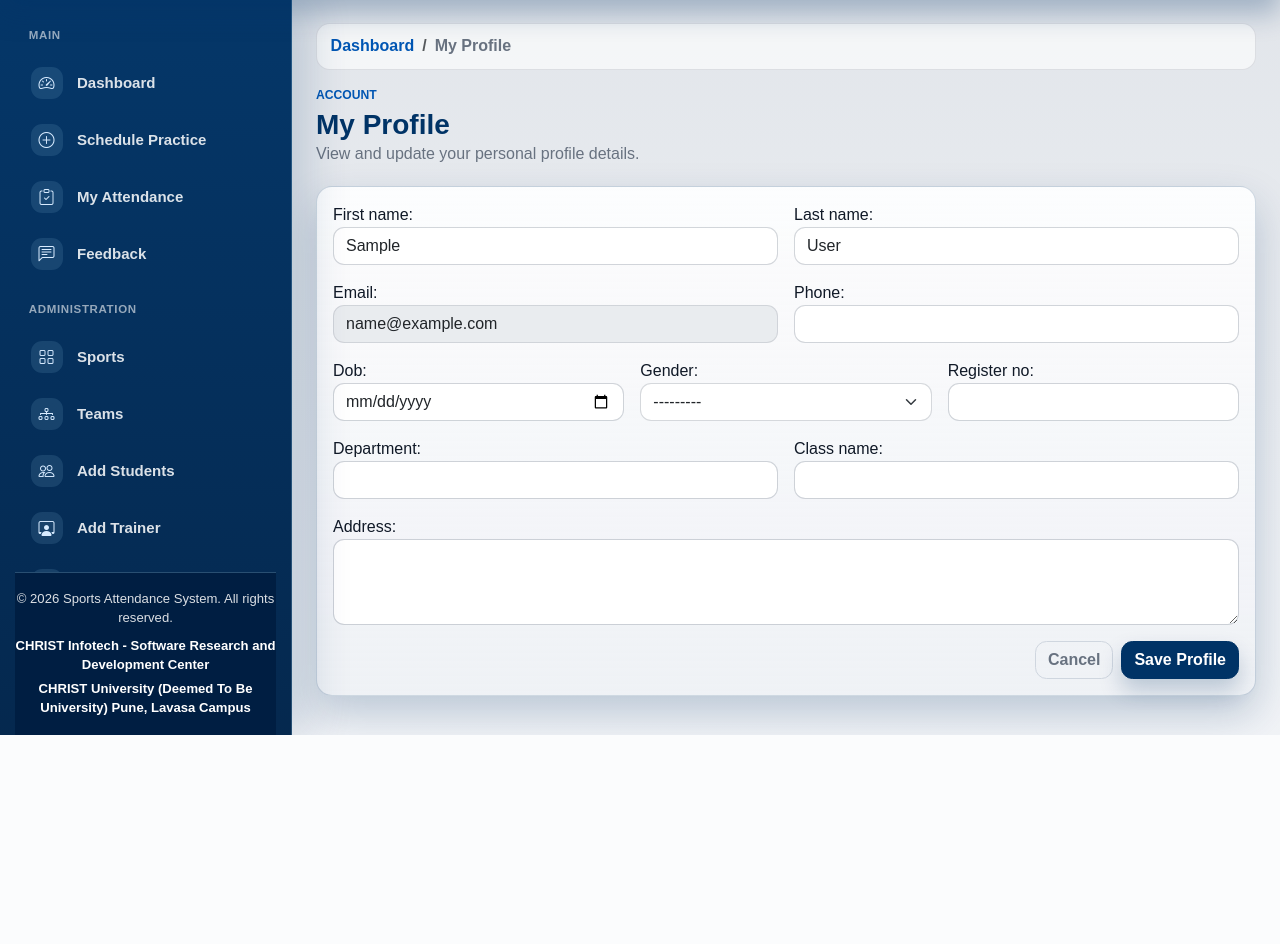
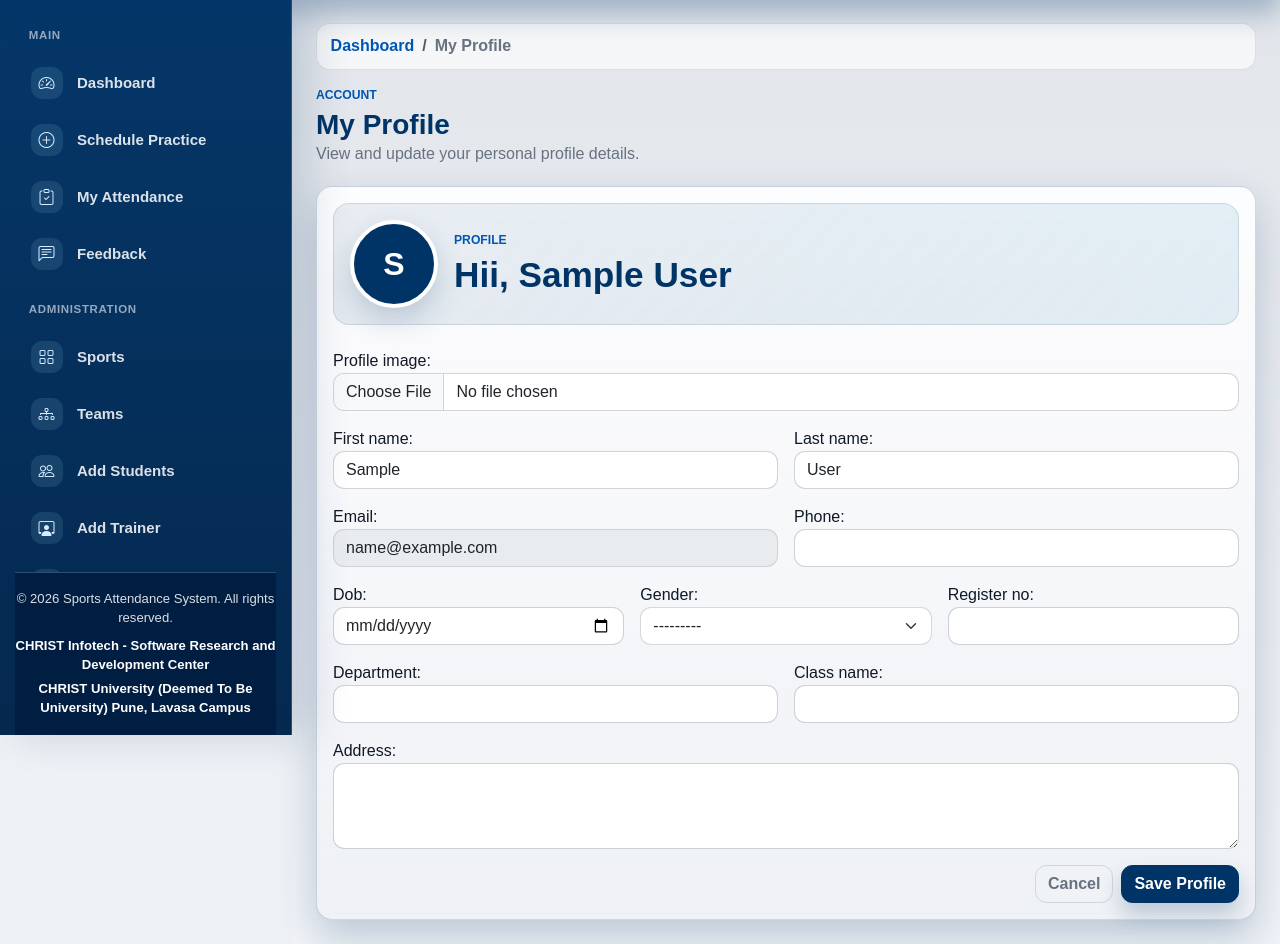
Before and after one commit to DeshpandeChetan/Sports-Attendance-System, a Django app: page /my-profile/ in a window 1280 px wide. Shown: the part 65-1009 px from the top of the page. Before the commit the page ends 800 px from the top, so only its background shows below. Run offline with Django 5.2, Linux system fonts and the light colour scheme; the visitor is signed in with stand-in values (Sample User, id 1); data comes from the database, SQL or seed files in the repository; data that the repository does not hold is empty.

Commit message:
Added Profile picture

```diff
--- a/core/forms.py
+++ b/core/forms.py
@@ -81,10 +81,11 @@ class ProfileForm(BootstrapFormMixin, forms.ModelForm):
 
     class Meta:
         model = UserProfile
-        fields = ["department", "class_name", "phone", "dob", "address", "register_no", "gender"]
+        fields = ["profile_image", "department", "class_name", "phone", "dob", "address", "register_no", "gender"]
         widgets = {
             "dob": forms.DateInput(attrs={"type": "date"}),
             "address": forms.Textarea(attrs={"rows": 3}),
+            "profile_image": forms.ClearableFileInput(attrs={"accept": "image/*"}),
         }
 
     def __init__(self, *args, **kwargs):
@@ -93,6 +94,12 @@ class ProfileForm(BootstrapFormMixin, forms.ModelForm):
         self.fields["first_name"].initial = self.user_instance.first_name
         self.fields["last_name"].initial = self.user_instance.last_name
         self.fields["email"].initial = self.user_instance.email
+
+    def clean_profile_image(self):
+        image = self.cleaned_data.get("profile_image")
+        if image and hasattr(image, "content_type") and not image.content_type.startswith("image/"):
+            raise forms.ValidationError("Only image files can be uploaded.")
+        return image
 
     def save(self, commit=True):
         profile = super().save(commit=False)
--- a/core/models.py
+++ b/core/models.py
@@ -31,6 +31,7 @@ class UserProfile(TimeStampedModel):
     address = models.TextField(blank=True)
     register_no = models.CharField(max_length=60, blank=True)
     gender = models.CharField(max_length=30, blank=True)
+    profile_image = models.ImageField(upload_to="profile_images/", blank=True, null=True)
 
     def __str__(self):
         return f"{self.user.get_full_name() or self.user.username} ({self.get_role_display()})"
--- a/core/views.py
+++ b/core/views.py
@@ -890,8 +890,7 @@ def trainers_list(request):
 @role_required(*ADMIN_ROLES)
 def settings_page(request):
     inactive_users = User.objects.filter(is_active=False).select_related("profile").order_by("first_name", "last_name", "email")
-    notification_count = Notification.objects.filter(user=request.user).count()
-    return render(request, "core/settings.html", {"inactive_users": inactive_users, "notification_count": notification_count})
+    return render(request, "core/settings.html", {"inactive_users": inactive_users})
 
 
 @login_required
@@ -907,7 +906,7 @@ def restore_user(request, pk):
 @login_required
 def my_profile(request):
     profile, _ = UserProfile.objects.get_or_create(user=request.user)
-    form = ProfileForm(request.POST or None, instance=profile, user_instance=request.user)
+    form = ProfileForm(request.POST or None, request.FILES or None, instance=profile, user_instance=request.user)
     if request.method == "POST" and form.is_valid():
         form.save()
         messages.success(request, "Profile updated.")
--- a/sports_attendance/settings.py
+++ b/sports_attendance/settings.py
@@ -128,6 +128,8 @@ USE_TZ = True
 STATIC_URL = 'static/'
 STATICFILES_DIRS = [BASE_DIR / 'static']
 STATIC_ROOT = BASE_DIR / 'staticfiles'
+MEDIA_URL = 'media/'
+MEDIA_ROOT = BASE_DIR / 'media'
 
 SITE_ID = 1
 LOGIN_REDIRECT_URL = 'dashboard'
--- a/sports_attendance/urls.py
+++ b/sports_attendance/urls.py
@@ -15,6 +15,8 @@ Including another URLconf
     2. Add a URL to urlpatterns:  path('blog/', include('blog.urls'))
 """
 from django.contrib import admin
+from django.conf import settings
+from django.conf.urls.static import static
 from django.urls import include, path
 
 urlpatterns = [
@@ -22,3 +24,6 @@ urlpatterns = [
     path('accounts/', include('allauth.urls')),
     path('', include('core.urls')),
 ]
+
+if settings.DEBUG:
+    urlpatterns += static(settings.MEDIA_URL, document_root=settings.MEDIA_ROOT)
--- a/static/css/app.css
+++ b/static/css/app.css
@@ -50,6 +50,10 @@ body {
   width: 34px;
 }
 
+img.avatar {
+  object-fit: cover;
+}
+
 .navbar-brand {
   color: #ffffff;
 }
@@ -100,6 +104,48 @@ body {
   background: rgba(127, 179, 213, .28);
   border-color: var(--tertiary);
   color: #ffffff;
+}
+
+.dashboard-welcome {
+  color: var(--secondary);
+  font-size: 1.15rem;
+  font-weight: 800;
+  margin: .15rem 0 .25rem;
+}
+
+.profile-hero {
+  align-items: center;
+  background: linear-gradient(135deg, rgba(0, 51, 102, .08), rgba(127, 179, 213, .2));
+  border: 1px solid rgba(0, 51, 102, .12);
+  border-radius: 1rem;
+  display: flex;
+  gap: 1rem;
+  padding: 1rem;
+}
+
+.profile-hero img,
+.profile-hero > span {
+  align-items: center;
+  background: var(--primary);
+  border: 4px solid #ffffff;
+  border-radius: 50%;
+  box-shadow: 0 .8rem 1.8rem rgba(0, 51, 102, .18);
+  color: #ffffff;
+  display: inline-flex;
+  flex: 0 0 88px;
+  font-size: 2rem;
+  font-weight: 800;
+  height: 88px;
+  justify-content: center;
+  object-fit: cover;
+  width: 88px;
+}
+
+.profile-hero h2 {
+  color: var(--primary);
+  font-size: clamp(1.5rem, 3vw, 2.2rem);
+  font-weight: 800;
+  margin: 0;
 }
 
 .app-shell {
--- a/templates/base.html
+++ b/templates/base.html
@@ -7,7 +7,7 @@
   <title>{% block title %}Sports Attendance{% endblock %}</title>
   <link href="https://cdn.jsdelivr.net/npm/bootstrap@5.3.3/dist/css/bootstrap.min.css" rel="stylesheet">
   <link href="https://cdn.jsdelivr.net/npm/bootstrap-icons@1.11.3/font/bootstrap-icons.css" rel="stylesheet">
-  <link rel="stylesheet" href="{% static 'css/app.css' %}?v=notifications-2">
+  <link rel="stylesheet" href="{% static 'css/app.css' %}?v=profile-image-1">
 </head>
 <body>
   <nav class="navbar navbar-expand-lg app-topbar">
@@ -62,7 +62,11 @@
           </div>
           <div class="dropdown">
             <button class="btn user-chip dropdown-toggle" type="button" data-bs-toggle="dropdown">
-              <span class="avatar">{{ user.first_name|first|upper|default:"U" }}</span>
+              {% if user.profile.profile_image %}
+                <img class="avatar" src="{{ user.profile.profile_image.url }}" alt="{{ user.get_full_name|default:user.email }}">
+              {% else %}
+                <span class="avatar">{{ user.first_name|first|upper|default:"U" }}</span>
+              {% endif %}
               <span class="user-meta d-none d-sm-flex">
                 <span>{{ user.get_full_name|default:user.email }}</span>
                 <small>{{ user.email }} | {{ topbar_role_label }}</small>
--- a/templates/core/dashboard.html
+++ b/templates/core/dashboard.html
@@ -4,6 +4,7 @@
 <div class="page-head">
   <div>
     <p class="eyebrow">Dashboard</p>
+    <p class="dashboard-welcome">Welcome!, {{ user.get_full_name|default:user.email }}</p>
     <h1>Sports operations</h1>
   </div>
   <a class="btn btn-primary" href="{% url 'sessions' %}">Schedule Practice</a>
--- a/templates/core/my_profile.html
+++ b/templates/core/my_profile.html
@@ -6,8 +6,21 @@
 </div>
 
 <section class="panel">
-  <form method="post" class="row g-3">
+  <div class="profile-hero mb-4">
+    {% if user.profile.profile_image %}
+      <img src="{{ user.profile.profile_image.url }}" alt="{{ user.get_full_name|default:user.email }}">
+    {% else %}
+      <span>{{ user.first_name|first|upper|default:"U" }}</span>
+    {% endif %}
+    <div>
+      <p class="eyebrow mb-1">Profile</p>
+      <h2>Hii, {{ user.get_full_name|default:user.email }}</h2>
+    </div>
+  </div>
+
+  <form method="post" enctype="multipart/form-data" class="row g-3">
     {% csrf_token %}
+    <div class="col-12">{{ form.profile_image.label_tag }}{{ form.profile_image }}{% if form.profile_image.errors %}<div class="text-danger small mt-1">{{ form.profile_image.errors|striptags }}</div>{% endif %}</div>
     <div class="col-md-6">{{ form.first_name.label_tag }}{{ form.first_name }}</div>
     <div class="col-md-6">{{ form.last_name.label_tag }}{{ form.last_name }}</div>
     <div class="col-md-6">{{ form.email.label_tag }}{{ form.email }}</div>
```
Also changed, not shown: core/migrations/0008_userprofile_profile_image.py (added), media/profile_images/WhatsApp_Image_2026-07-17_at_5.27.20_PM.jpeg (added), media/profile_images/WhatsApp_Image_2026-07-17_at_5_U4KdSwN.27.20_PM.jpeg (added).
